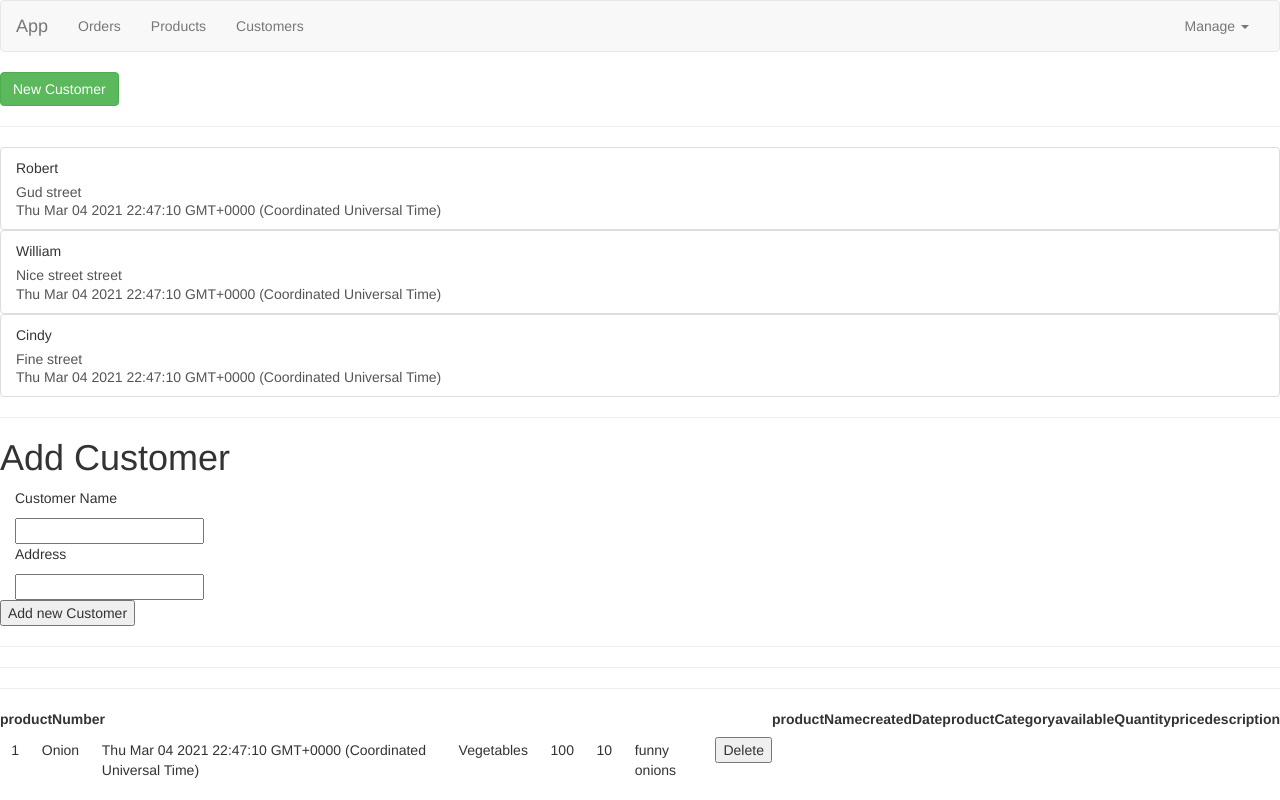
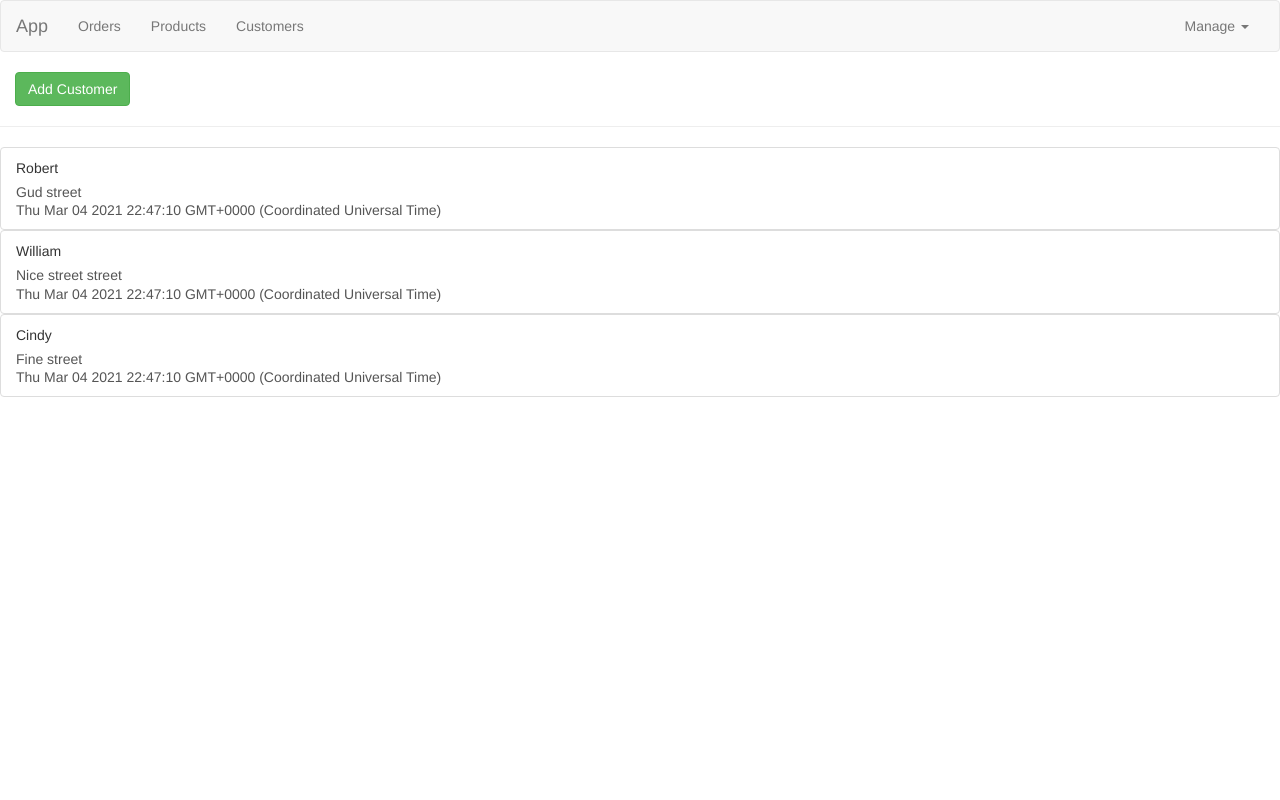
Before and after one commit to OmnixTry/Angular-Frontend, an Angular app: page /customer in a window 1280 px wide. Before the commit this address led to /. Shown: the top 800 px of the page. Built offline with nearby package versions, Linux system fonts and the light colour scheme.

Commit message:
add routing

```diff
--- a/src/app/app.component.html
+++ b/src/app/app.component.html
@@ -1,4 +1,6 @@
 <app-header></app-header>
+<router-outlet></router-outlet>
+<!-- <app-header></app-header>
 <app-customers></app-customers>
 <hr>
 <hr>
@@ -7,4 +9,4 @@
 <hr>
 <hr>
 <hr>
-<app-add-product></app-add-product>
+<app-add-product></app-add-product> -->
--- a/src/app/app.module.ts
+++ b/src/app/app.module.ts
@@ -14,7 +14,14 @@ import { ProductListComponent } from './products/product-list/product-list.compo
 import { ProductElementComponent } from './products/product-list/product-element/product-element.component';
 import { ProductService } from './shared/services/product.service';
 import { AddProductComponent } from './products/add-product/add-product.component';
+import { RouterModule, Routes } from '@angular/router';
 
+const appRoutes : Routes = [
+  {path: 'customer', component: CustomersComponent},
+  {path: 'customer/add', component: CustomerAddComponent},
+  {path: 'product', component: ProductsComponent},
+  {path: 'product/add', component: AddProductComponent}
+]
 
 @NgModule({
   declarations: [
@@ -32,7 +39,8 @@ import { AddProductComponent } from './products/add-product/add-product.componen
   imports: [
     BrowserModule,
     AppRoutingModule,
-    FormsModule
+    FormsModule,
+    RouterModule.forRoot(appRoutes)
   ],
   providers: [CustomerService, ProductService],
   bootstrap: [AppComponent]
--- a/src/app/customers/customer-add/customer-add.component.html
+++ b/src/app/customers/customer-add/customer-add.component.html
@@ -1,3 +1,4 @@
+<h1>Add Customer</h1>
 <div class="container-fluid">
     <p>Customer Name</p>
     <input type="text" [(ngModel)]="name">
--- a/src/app/customers/customer-list/customer-list.component.html
+++ b/src/app/customers/customer-list/customer-list.component.html
@@ -1,7 +1,5 @@
 <div class="row">
-    <div class="col-xs-12">
-        <button class="btn btn-success">New Customer</button>
-    </div>
+
 </div>
 <hr>
 <div class="row">
--- a/src/app/customers/customers.component.html
+++ b/src/app/customers/customers.component.html
@@ -1,4 +1,4 @@
+<div class="col-xs-12">
+    <button class="btn btn-success" routerLink="/customer/add">Add Customer</button>
+</div>
 <app-customer-list></app-customer-list>
-<hr>
-<h1 class="header">Add Customer</h1>
-<app-customer-add></app-customer-add>
--- a/src/app/header/header.component.html
+++ b/src/app/header/header.component.html
@@ -6,8 +6,8 @@
         <div class="navbar-collapse">
             <ul class="nav navbar-nav">
                 <li><a href="#">Orders</a></li>
-                <li><a href="#">Products</a></li>
-                <li><a href="#">Customers</a></li>
+                <li><a routerLink="/product">Products</a></li>
+                <li><a routerLink="/customer">Customers</a></li>
             </ul>
             <ul class="nav navbar-nav navbar-right">
                 <li class="dropdown">
--- a/src/app/products/product-list/product-list.component.html
+++ b/src/app/products/product-list/product-list.component.html
@@ -1,3 +1,4 @@
+<button routerLink="/product/add">Add Product</button>
 <table>
     <tr>
       <th *ngFor="let c of columns">{{c}}</th>
--- a/src/app/products/products.component.html
+++ b/src/app/products/products.component.html
@@ -1 +1 @@
-<p>products works!</p>
+<app-product-list></app-product-list>
```
